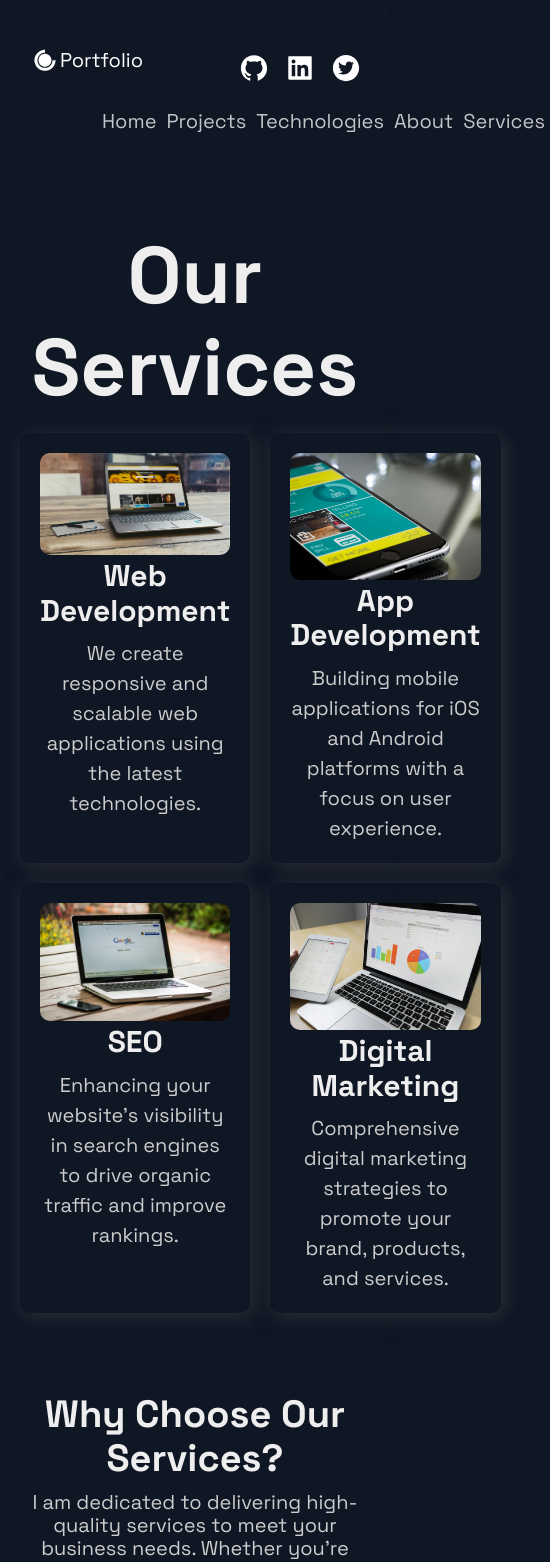
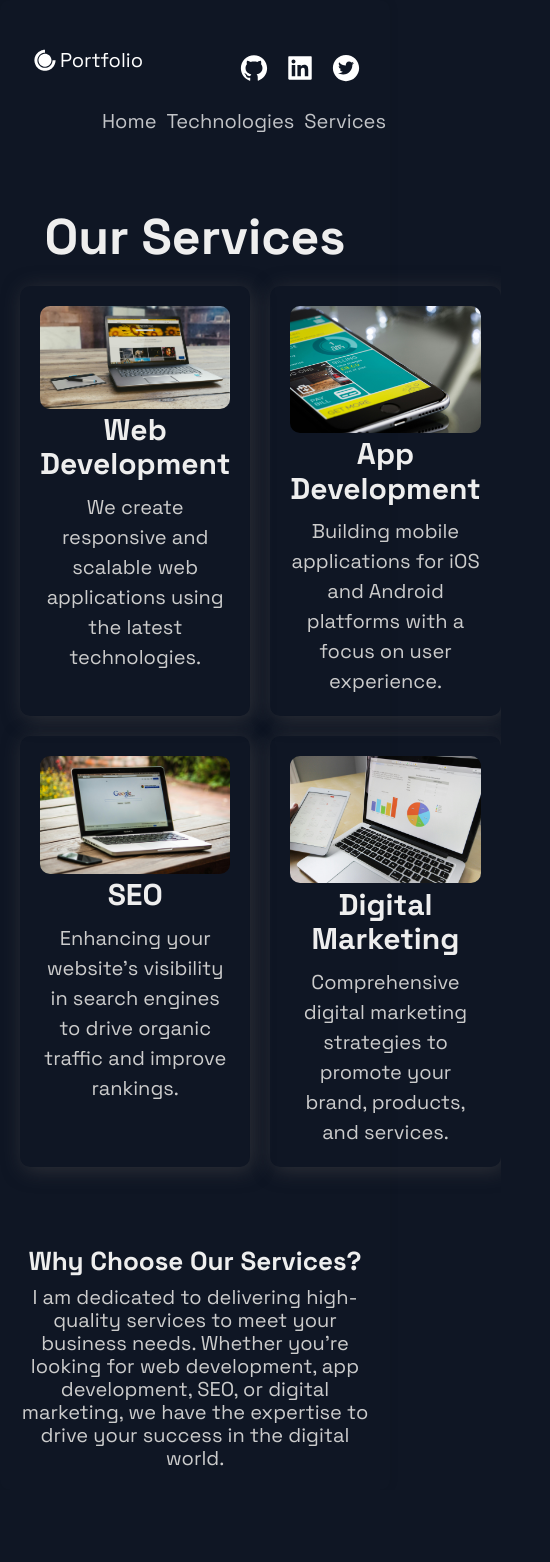
Before and after one commit to AfaqShahidKhan/portfolio-website-template-in-next-js, a Next.js app: page /services in a window 390 px wide. Shown: the top 1562 px of the page, 550 px wide, since content can reach past the window. After the commit the page ends 1490 px from the top, so only its background shows below. Built offline with nearby package versions, Linux system fonts and the light colour scheme.

Commit message:
update mobile view

```diff
--- a/package.json
+++ b/package.json
@@ -11,8 +11,9 @@
     "next": "10.2.3",
     "react": "17.0.2",
     "react-dom": "17.0.2",
+    "react-icons": "^4.2.0",
+    "react-responsive": "^9.0.2",
     "styled-components": "^5.3.0",
-    "styled-normalize": "^8.0.7",
-    "react-icons": "^4.2.0"
+    "styled-normalize": "^8.0.7"
   }
 }
--- a/src/components/Header/Header.js
+++ b/src/components/Header/Header.js
@@ -7,7 +7,7 @@ import {
   AiFillTwitterCircle,
 } from "react-icons/ai";
 import { DiCssdeck } from "react-icons/di";
-
+import { useMediaQuery } from 'react-responsive';
 import {
   Container,
   Div1,
@@ -18,9 +18,12 @@ import {
   Span,
 } from "./HeaderStyles";
 
-const Header = () => (
+const Header = () => {
+  const isMobile = useMediaQuery({ maxWidth: 768 });
+
+  return (
     <Container>
-    <Div1 >
+      <Div1>
         <Link href="/#header">
           <a
             style={{
@@ -36,34 +39,39 @@ const Header = () => (
         </Link>
       </Div1>
       <Div2>
+
           <li>
             <Link href="/#header">
               <NavLink>Home</NavLink>
             </Link>
           </li>
+
+        {!isMobile && (
         <li>
           <Link href="/#projects">
             <NavLink>Projects</NavLink>
           </Link>
         </li>
-
+  )}
         <li>
           <Link href="/#tech">
             <NavLink>Technologies</NavLink>
           </Link>
         </li>
+        {!isMobile && (
         <li>
           <Link href="/#about">
             <NavLink>About</NavLink>
           </Link>
         </li>
+        )}
         <li>
           <Link href="/services">
             <NavLink>Services</NavLink>
           </Link>
         </li>
       </Div2>
-    <Div3 >
+      <Div3>
         <SocialIcons href="https://github.com/AfaqShahidKhan" target="_blank">
           <AiFillGithub size="3rem" />
         </SocialIcons>
@@ -76,5 +84,6 @@ const Header = () => (
       </Div3>
     </Container>
   );
+};
 
 export default Header;
--- a/src/components/ServiceDescriptionSection.js
+++ b/src/components/ServiceDescriptionSection.js
@@ -7,7 +7,7 @@ export const ServiceDescriptionSection = styled.div`
 `;
 
 export const DescriptionTitle = styled.h2`
-  font-size: 3.8rem;
+  font-size: 2.6rem;
   color: #eee; /* Greyish white color */
   margin-bottom: 1rem;
 `;
--- a/src/components/ServicesStyle.js
+++ b/src/components/ServicesStyle.js
@@ -8,7 +8,7 @@ export const Container = styled.div`
 `;
 
 export const Title = styled.h1`
-  font-size: 8rem;
+  font-size: 5rem;
   color: #eee;
   text-align: center;
   margin-bottom: 1rem;
```
Also changed, not shown: 2 other files (tests, documents, lock files or other folders). Lines whose indentation alone changed are shown as unchanged.
